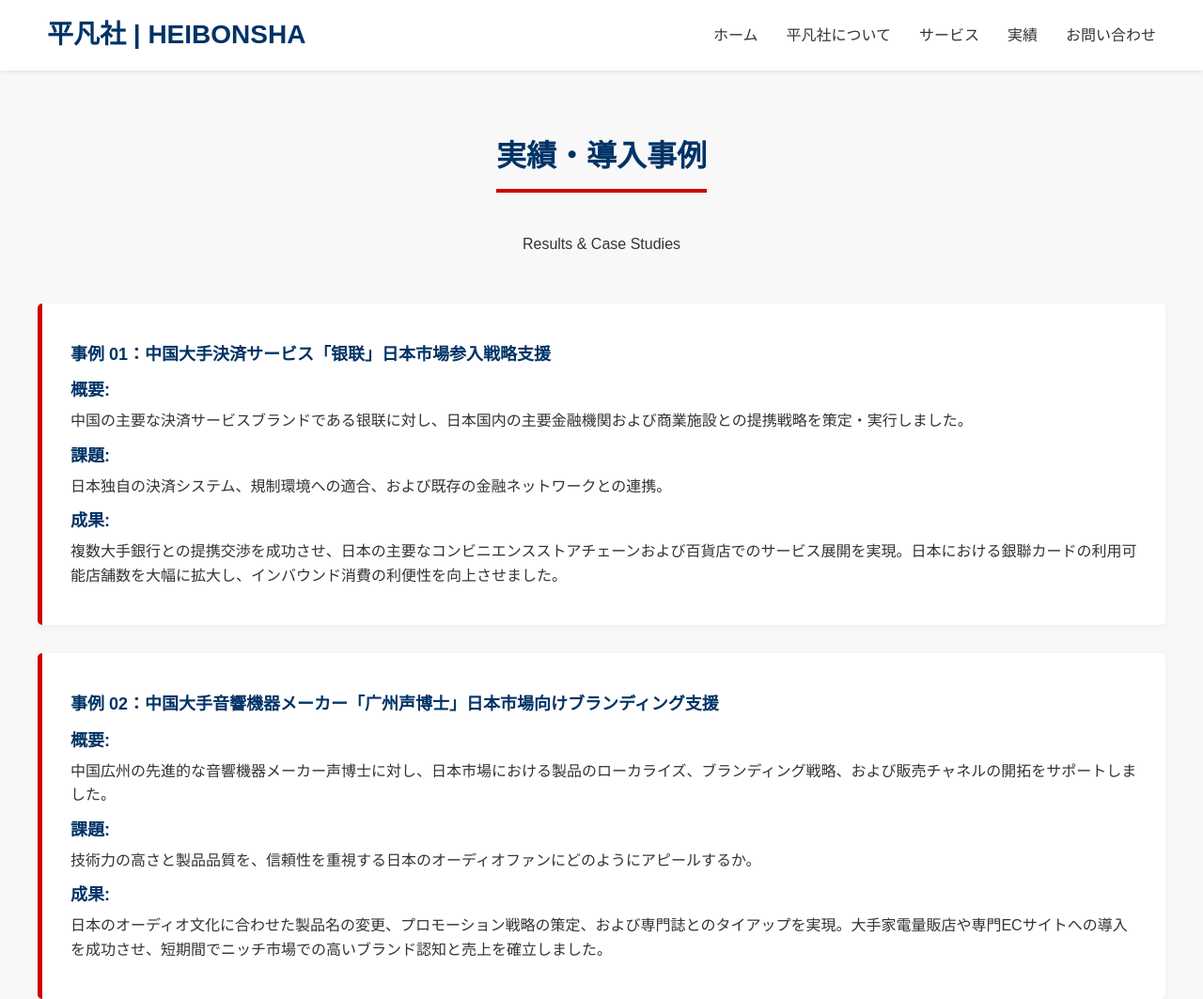
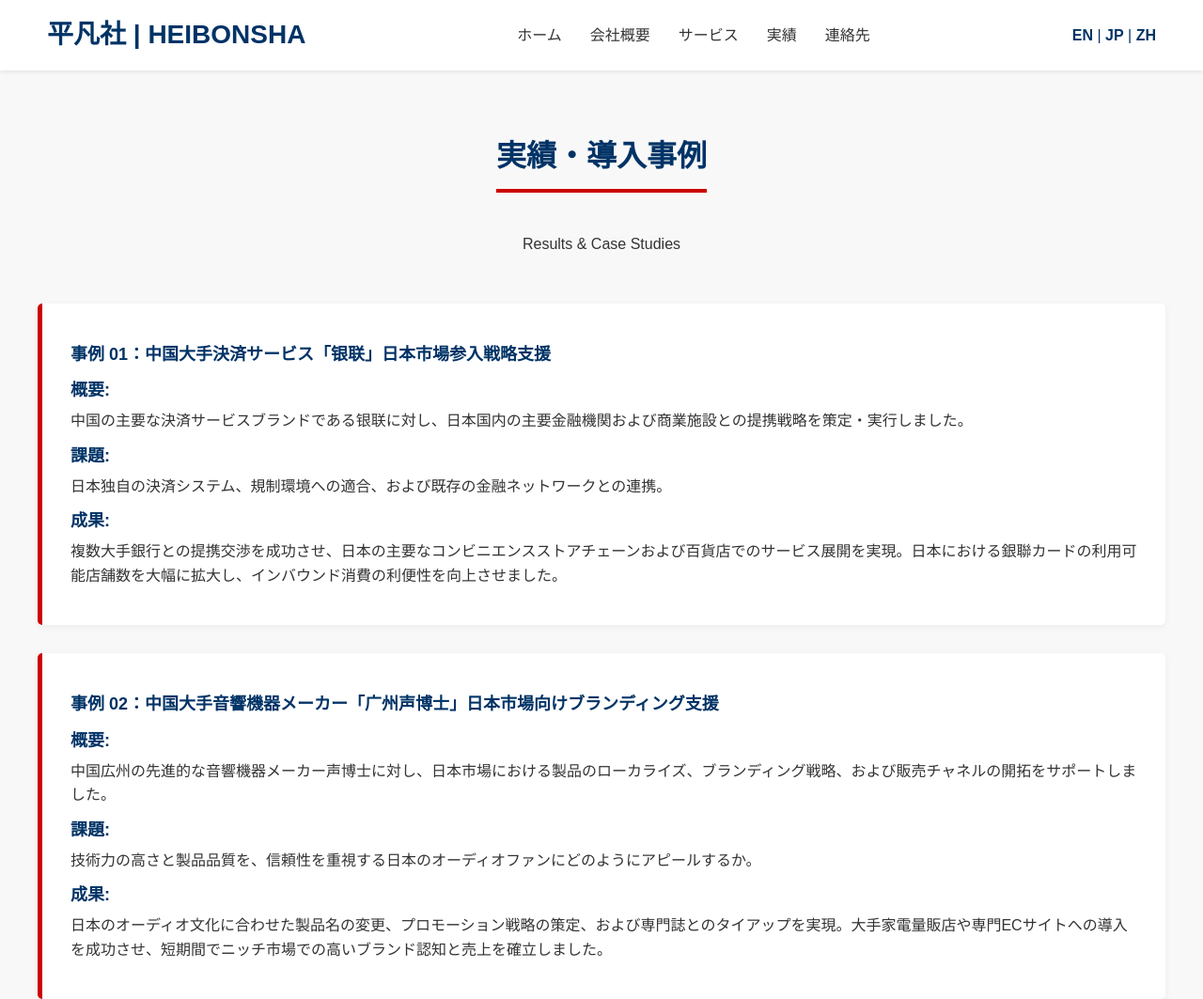
Before and after one commit to xiaoyinwei-sys/xiaoyinwei-sys.github.io, a plain HTML site: page case_study.html in a window 1280 px wide. Shown: the top 1063 px of the page at 94% size. Drawn offline with Linux system fonts and the light colour scheme.

Commit message:
Update case_study.html with new content and styles

```diff
--- a/case_study.html
+++ b/case_study.html
@@ -47,13 +47,20 @@
         <nav>
             <ul>
                 <li><a href="index.html">ホーム</a></li>
-                <li><a href="about.html">平凡社について</a></li>
+                <li><a href="about.html">会社概要</a></li>
                 <li><a href="service.html">サービス</a></li>
                 <li><a href="case_study.html">実績</a></li>
-                <li><a href="contact.html">お問い合わせ</a></li>
+                <li><a href="contact.html">連絡先</a></li>
             </ul>
         </nav>
-    </header>
+        <div style="margin-left: 20px;">
+            <a href="en/index.html" style="text-decoration: none; color: var(--color-primary); font-weight: bold;">EN</a>
+            <span style="color: var(--color-primary);"> | </span>
+            <span style="color: var(--color-primary); font-weight: bold;">JP</span>
+            <span style="color: var(--color-primary);"> | </span>
+            <a href="zh/index.html" style="text-decoration: none; color: var(--color-primary); font-weight: bold;">ZH</a>
+        </div>
+        </header>
 
     <div class="container">
         <section>
```
